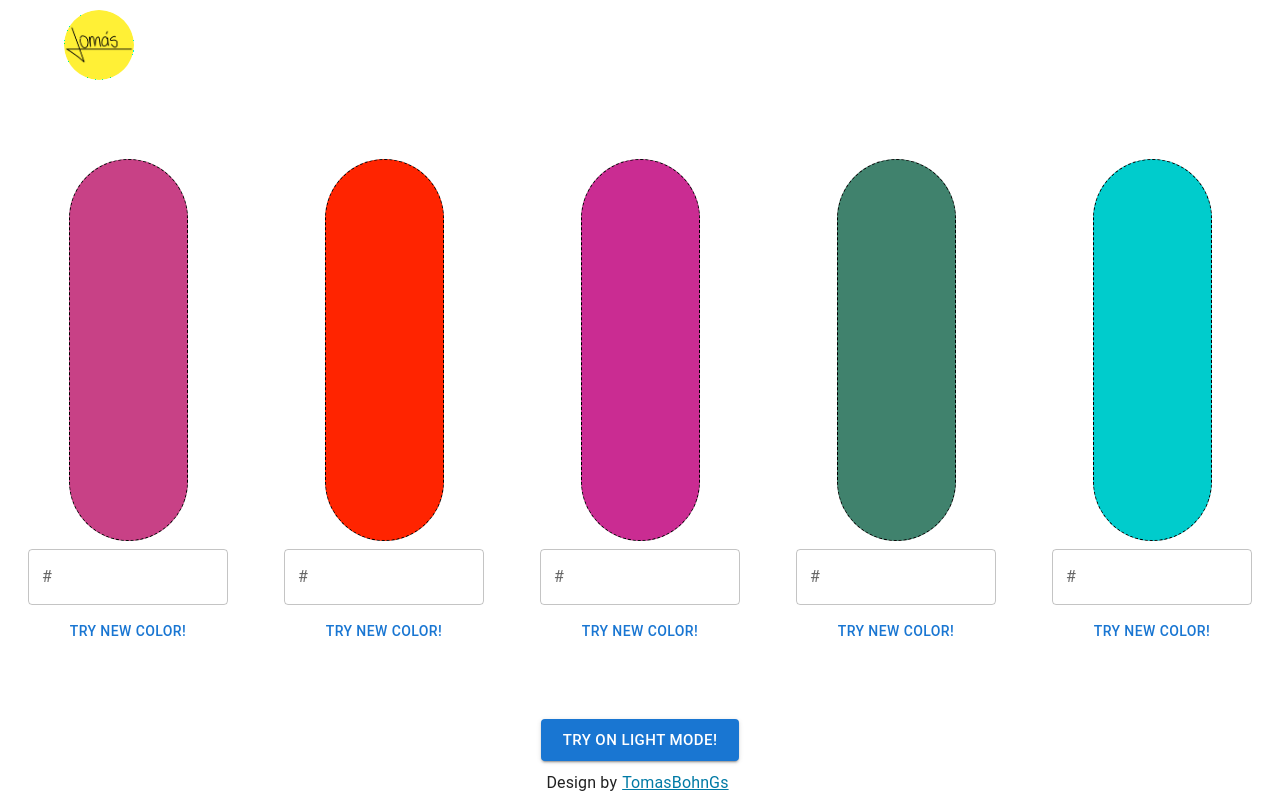
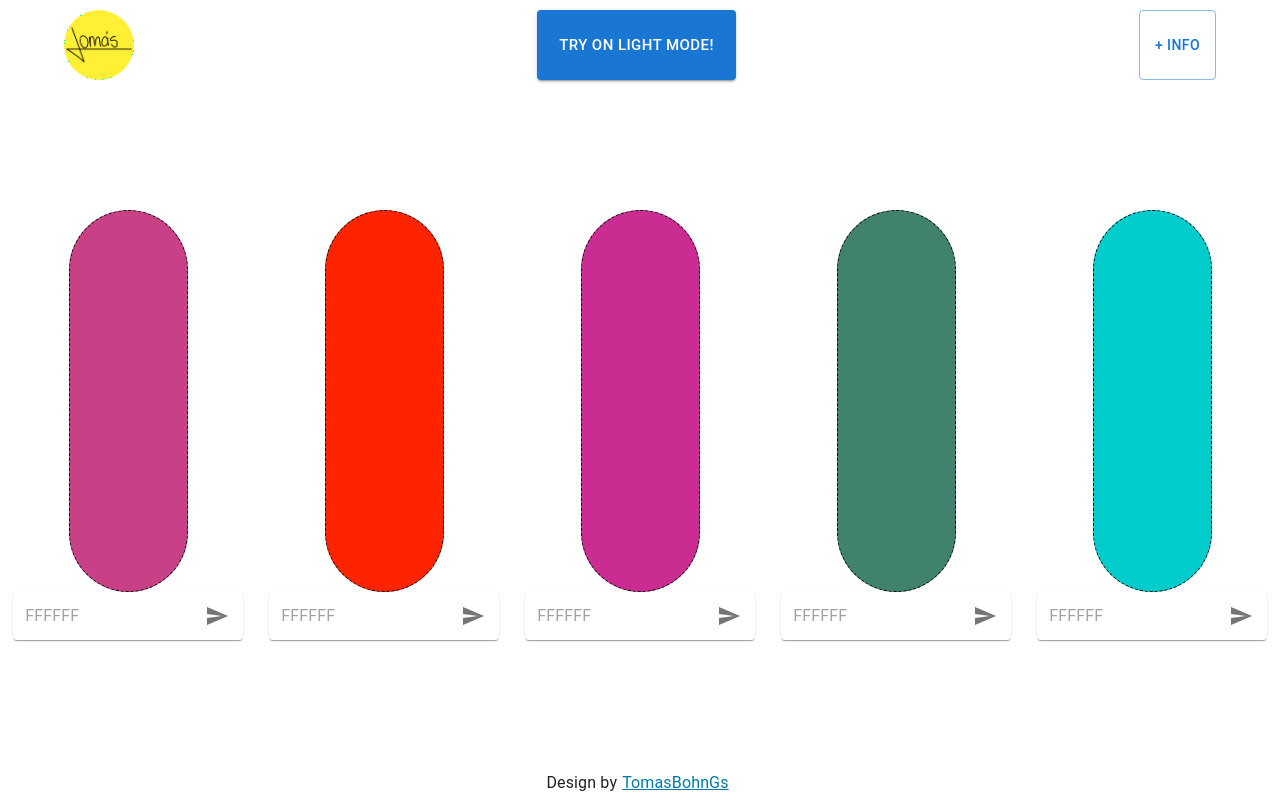
Before and after one commit to tomasguixeras/color-selector, a React (Vite) app: page / in a window 1280 px wide. Built offline with nearby package versions, Linux system fonts and the light colour scheme.

Commit message:
changing buttons order for better ux

```diff
--- a/src/App.tsx
+++ b/src/App.tsx
@@ -58,18 +58,13 @@ function App() {
           backgroundColor: colorMode === "Light" ? "#FFFFFF" : "#000000",
         }}
       >
-        <Navbar />
+        <Navbar setColorChange={setColorChange} currentTheme={currentTheme} />
         <Cards
           allColors={allColors}
           setAllColors={setAllColors}
           filteredColors={filteredColors}
           setFilteredColors={setFilteredColors}
         />
-        <Button
-          variant="contained"
-          size="large"
-          onClick={setColorChange}
-        >{`Try on ${currentTheme} Mode!`}</Button>
         <Footer />
       </Box>
     </ThemeProvider>
--- a/src/components/ColorCard.tsx
+++ b/src/components/ColorCard.tsx
@@ -1,5 +1,7 @@
-import { Box, Button, InputAdornment, TextField } from "@mui/material";
 import React, { useState } from "react";
+import { Send } from "@mui/icons-material";
+import { Box, IconButton, InputAdornment, TextField } from "@mui/material";
+import TextInput from "./TextInput";
 
 function ColorCard(props: any) {
   const [newColor, setNewColor] = useState("");
@@ -30,6 +32,7 @@ function ColorCard(props: any) {
   return (
     <Box
       sx={{
+        margin: "5px",
         height: "90%",
         width: "100%",
         display: "flex",
@@ -47,15 +50,10 @@ function ColorCard(props: any) {
           border: "1px dashed black",
         }}
       />
-      <TextField
-        onChange={onHandleColorChanged}
-        sx={{ m: 1, width: "25ch", input: { textAlign: "center" } }}
-        InputProps={{
-          startAdornment: <InputAdornment position="start">#</InputAdornment>,
-        }}
-        // value={props.color.hex}
+      <TextInput
+        onColorChanged={onColorChanged}
+        onHandleColorChanged={onHandleColorChanged}
       />
-      <Button onClick={onColorChanged}>Try New Color!</Button>
     </Box>
   );
 }
--- a/src/components/Navbar.tsx
+++ b/src/components/Navbar.tsx
@@ -1,8 +1,8 @@
-import { Box, Avatar } from "@mui/material";
+import { Box, Avatar, Button } from "@mui/material";
 import React from "react";
 import Logo from "../assets/Logo.png";
 
-function Navbar() {
+function Navbar(props: any) {
   return (
     <Box
       sx={{
@@ -10,10 +10,23 @@ function Navbar() {
         margin: "10px",
         display: "flex",
         flexDirection: "row",
-        alignItems: "flex-start",
+        justifyContent: "space-between",
       }}
     >
       <Avatar src={Logo} alt="Logo" sx={{ width: "70px", height: "auto" }} />
+      <Button
+        variant="contained"
+        size="large"
+        onClick={props.setColorChange}
+        >{`Try on ${props.currentTheme} Mode!`}</Button>
+      <Button
+        variant="outlined"
+        href="https://links.tomasbohngs.vercel.app"
+        target="_blank"
+        rel="noopener noreferrer"
+      >
+        + INFO
+      </Button>
     </Box>
   );
 }
--- /dev/null
+++ b/src/components/TextInput.tsx
@@ -0,0 +1,28 @@
+import { Send } from '@mui/icons-material';
+import { IconButton, InputBase, Paper } from '@mui/material';
+import React from 'react'
+
+function TextInput(props: any) {
+  return (
+    <Paper
+      component="form"
+      sx={{ p: "2px 4px", display: "flex", alignItems: "center", width: '90%' }}
+    >
+      <InputBase
+        onChange={props.onHandleColorChanged}
+        sx={{ ml: 1, flex: 1 }}
+        placeholder="FFFFFF"
+      />
+      <IconButton
+        onClick={props.onColorChanged}
+        type="button"
+        sx={{ p: "10px" }}
+        aria-label="search"
+      >
+        <Send />
+      </IconButton>
+    </Paper>
+  );
+}
+
+export default TextInput
```
